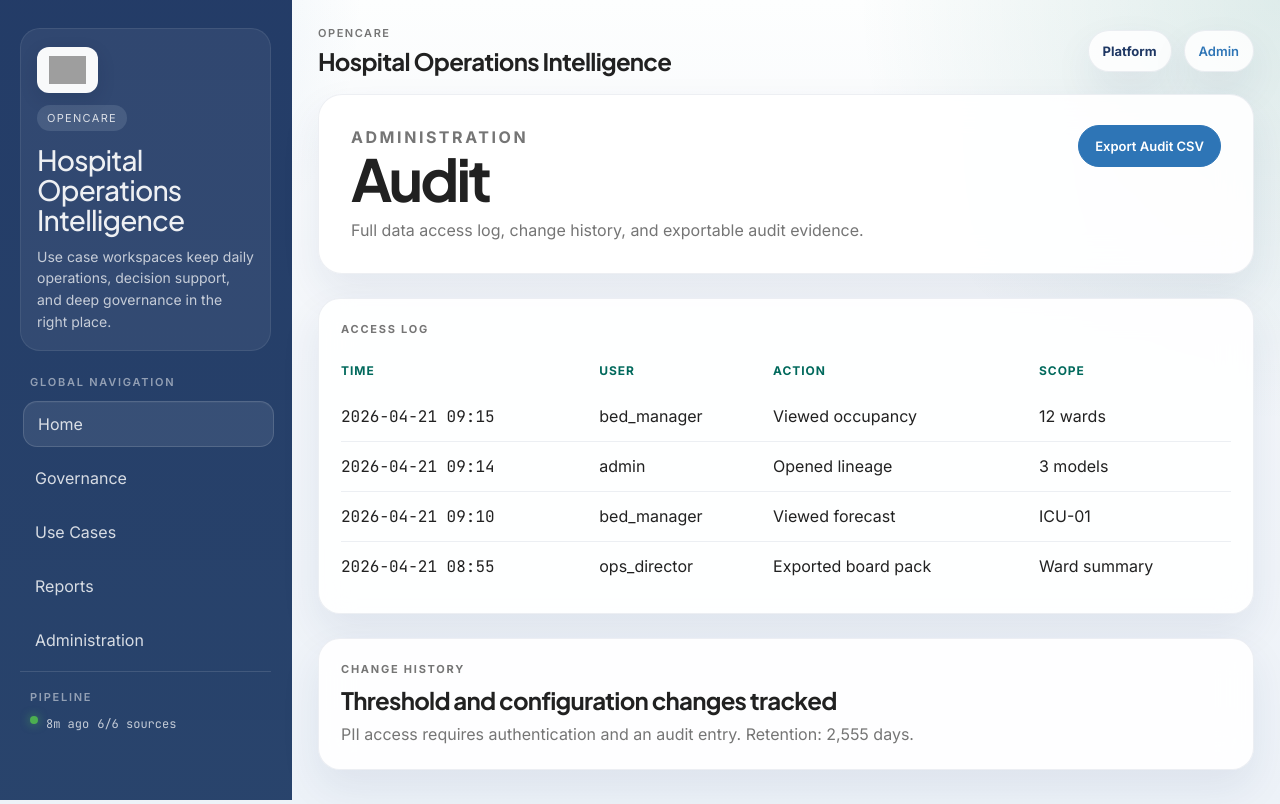
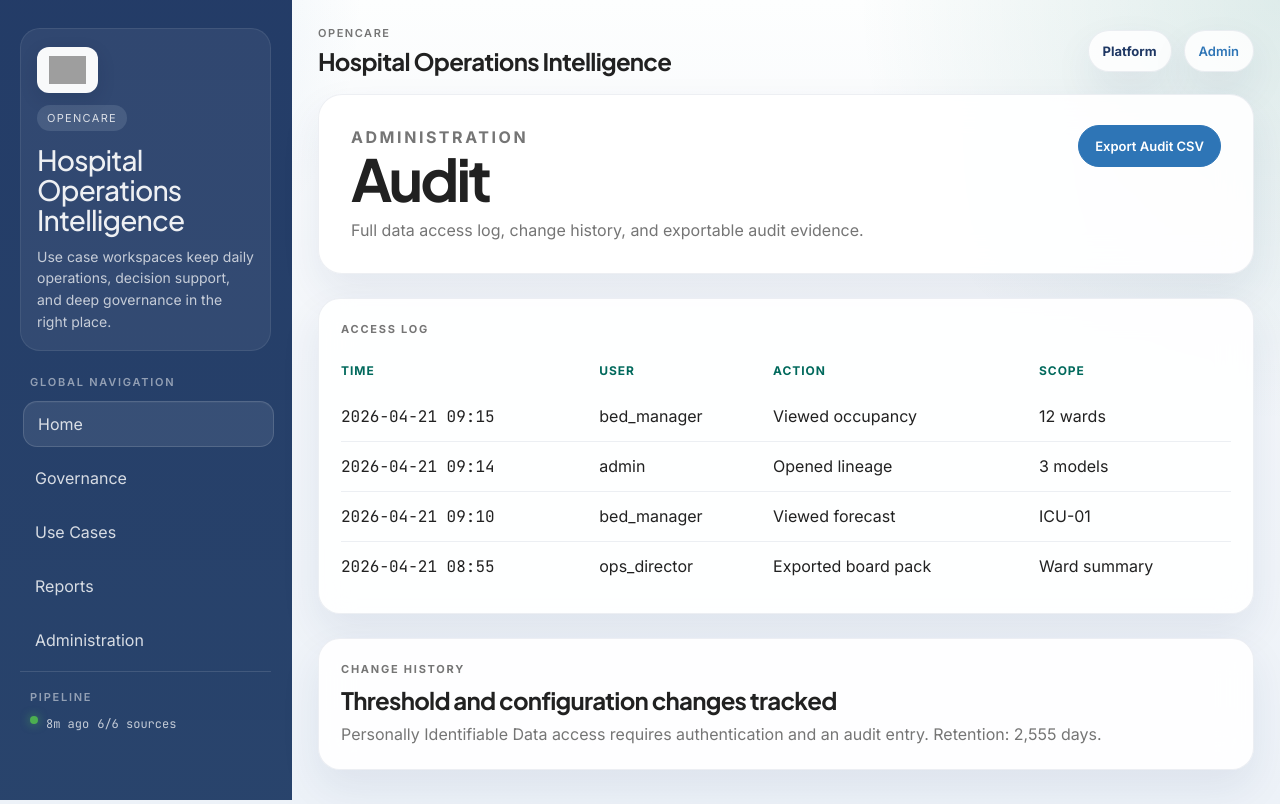
Before and after one commit to maraqa1/opencare-platform, a Next.js app in the folder apps/portal/: page /admin/audit in a window 1280 px wide. Built offline with nearby package versions, Linux system fonts and the light colour scheme; grey boxes are pictures that could not be loaded.

Commit message:
Clarify compliance wording

```diff
--- a/apps/portal/app/admin/audit/page.tsx
+++ b/apps/portal/app/admin/audit/page.tsx
@@ -51,7 +51,7 @@ export default function AdminAuditPage() {
         <p className="eyebrow">Change History</p>
         <h3 className="section-heading">Threshold and configuration changes tracked</h3>
         <p className="section-subtitle">
-          PII access requires authentication and an audit entry. Retention: 2,555 days.
+          Personally Identifiable Data access requires authentication and an audit entry. Retention: 2,555 days.
         </p>
       </section>
     </PageFrame>
--- a/apps/portal/components/ComplianceSummary.tsx
+++ b/apps/portal/components/ComplianceSummary.tsx
@@ -55,7 +55,7 @@ export function ComplianceSummary() {
         <div>
           <p className="eyebrow">Compliance</p>
           <h3>Compliance &amp; Data Classification</h3>
-          <p className="section-subtitle">PII tagging, retention, masking posture, and audit expectations brought into the same product surface as the live metrics.</p>
+          <p className="section-subtitle">Personally Identifiable Data tagging, retention, masking posture, and audit expectations brought into the same product surface as the live metrics.</p>
         </div>
       </div>
 
@@ -71,7 +71,7 @@ export function ComplianceSummary() {
         </article>
 
         <article className="compliance-panel">
-          <h4>PII Tracking</h4>
+          <h4>Personally Identifiable Data Tracking</h4>
           {(payload?.pii_tracking ?? []).map((item) => (
             <div className="classification-row" key={item.model}>
               <strong>{item.model}</strong>
@@ -98,7 +98,7 @@ export function ComplianceSummary() {
         <article className="compliance-panel">
           <h4>Audit Trail</h4>
           <p>All data access logged with {payload?.audit_trail.retention_days ?? 0}-day retention.</p>
-          <p>PII access requires authentication and an audit entry.</p>
+          <p>Personally Identifiable Data access requires authentication and an audit entry.</p>
           <p className="subtle">Last audit query: {payload?.audit_trail.last_audit_query ?? "unknown"}.</p>
         </article>
       </div>
```
